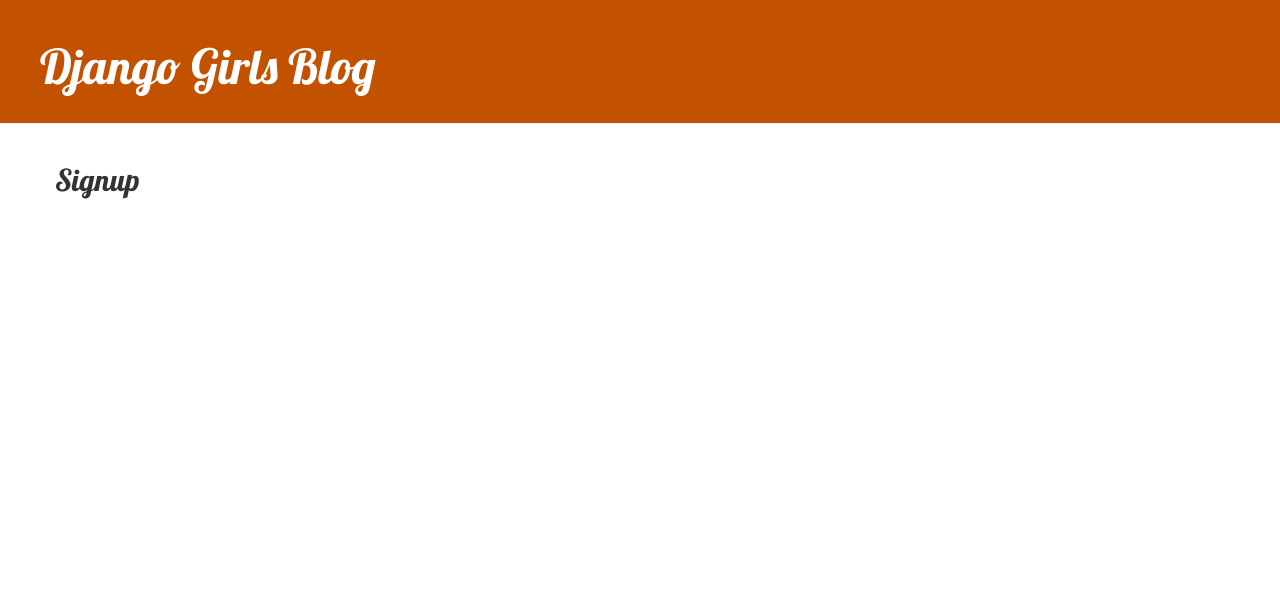
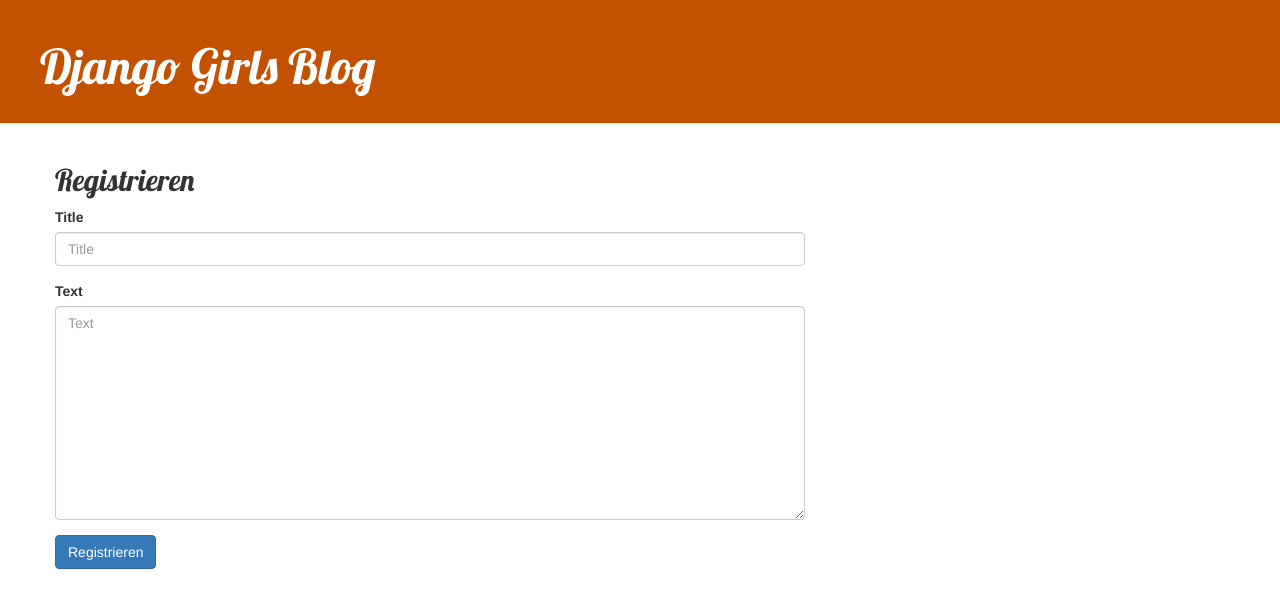
Before and after one commit to majbootred/djangogirls, a Django app: template accounts/templates/accounts/signup.html in a window 1280 px wide. Shown: the top 608 px of the page. Run offline with Django 3.2, Linux system fonts and the light colour scheme; the template is opened without the code that fills it: values that come from a table or form of the project are taken from there, others are empty; parts of the project's set-up code (start-up, migrations or seed data) failed here and were passed over; some libraries are stand-ins or nearby versions.

Commit message:
add user signup

```diff
--- a/accounts/templates/accounts/signup.html
+++ b/accounts/templates/accounts/signup.html
@@ -1,5 +1,15 @@
 {% extends 'base.html' %}
+{% load bootstrap3 %}
 
 {% block content %}
-    <h2>Signup</h2>
+    <h2>Registrieren</h2>
+    <form class="form" action="/accounts/signup" method="post">
+        {% csrf_token %}
+        {% bootstrap_form form %}
+        {% buttons %}
+            <button type="submit" class="btn btn-primary">
+                {% bootstrap_icon "star" %} Registrieren
+            </button>
+        {% endbuttons %}
+    </form>
 {% endblock %}
--- a/accounts/views.py
+++ b/accounts/views.py
@@ -1,5 +1,7 @@
 from django.shortcuts import render
+from django.contrib.auth.forms import UserCreationForm
 
 
 def signup_view(request):
-    return render(request, 'accounts/signup.html')
+    form = UserCreationForm()
+    return render(request, 'accounts/signup.html', {'form': form})
--- a/templates/base.html
+++ b/templates/base.html
@@ -1,6 +1,7 @@
 {% load static %}
 {# Load the tag library #}
 {% load bootstrap3 %}
+
 
 {# Load CSS and JavaScript #}
 {% bootstrap_css %}
```
